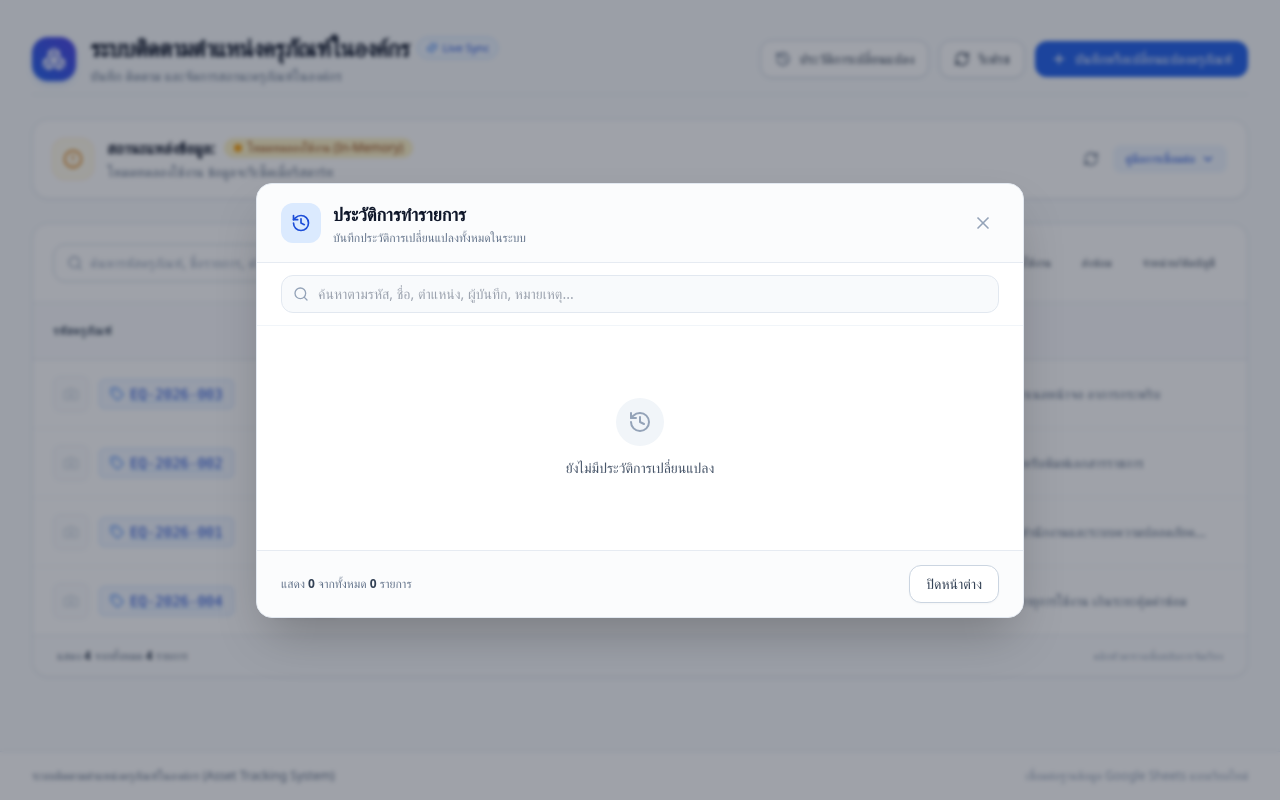
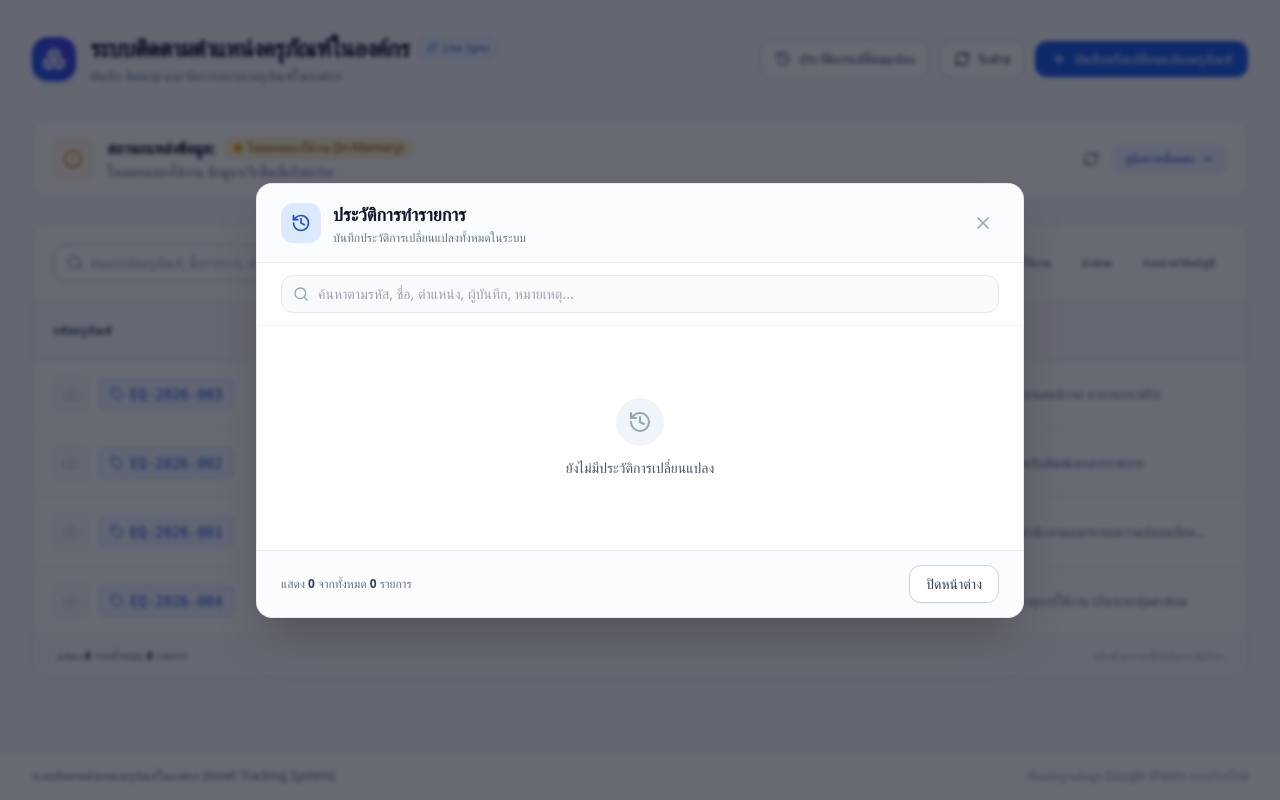
Before and after one commit to PB-DE/test_crud, a Next.js app: page / in a window 1280 px wide. Both pictures are taken after a click on the button "ประวัติการเปลี่ยนแปลง". Built offline with nearby package versions, Linux system fonts and the light colour scheme.

Commit message:
style(polish): visual refinements for contrast, transitions, elevation, and custom scrollbars

```diff
--- a/src/app/globals.css
+++ b/src/app/globals.css
@@ -21,3 +21,26 @@ body {
   background-color: rgba(59, 130, 246, 0.2);
   color: #1e3a8a;
 }
+
+* {
+  caret-color: #2563eb;
+}
+
+/* Subtle, polished custom scrollbar */
+::-webkit-scrollbar {
+  width: 6px;
+  height: 6px;
+}
+
+::-webkit-scrollbar-track {
+  background: transparent;
+}
+
+::-webkit-scrollbar-thumb {
+  background: rgba(148, 163, 184, 0.35);
+  border-radius: 9999px;
+}
+
+::-webkit-scrollbar-thumb:hover {
+  background: rgba(100, 116, 139, 0.55);
+}
--- a/src/components/CameraCaptureModal.tsx
+++ b/src/components/CameraCaptureModal.tsx
@@ -358,7 +358,7 @@ export function CameraCaptureModal({
             <button
               type="button"
               onClick={onClose}
-              className="p-1.5 text-slate-400 hover:text-white hover:bg-slate-800 rounded-lg transition-colors cursor-pointer"
+              className="p-1.5 text-slate-400 hover:text-white hover:bg-slate-800 rounded-lg transition-colors active:scale-95 cursor-pointer"
               aria-label="ปิดกล้อง"
             >
               <X className="w-5 h-5" />
@@ -528,7 +528,7 @@ export function CameraCaptureModal({
               <button
                 type="button"
                 onClick={handleRetake}
-                className="inline-flex items-center gap-1.5 px-4 py-2.5 rounded-xl border border-slate-700 hover:bg-slate-800 text-xs sm:text-sm font-medium text-slate-300 transition-colors cursor-pointer"
+                className="inline-flex items-center gap-1.5 px-4 py-2.5 rounded-xl border border-slate-700 hover:bg-slate-800 active:scale-[0.98] text-xs sm:text-sm font-medium text-slate-300 transition-all cursor-pointer"
               >
                 <RotateCcw className="w-4 h-4" />
                 ถ่ายใหม่
@@ -537,7 +537,7 @@ export function CameraCaptureModal({
               <button
                 type="button"
                 onClick={handleConfirm}
-                className="inline-flex items-center gap-2 px-5 py-2.5 rounded-xl bg-blue-600 hover:bg-blue-500 text-xs sm:text-sm font-semibold text-white shadow-lg shadow-blue-600/30 transition-all cursor-pointer"
+                className="inline-flex items-center gap-2 px-5 py-2.5 rounded-xl bg-blue-600 hover:bg-blue-500 active:bg-blue-700 active:scale-[0.98] text-xs sm:text-sm font-semibold text-white shadow-lg shadow-blue-600/30 transition-all cursor-pointer"
               >
                 <Check className="w-4 h-4" />
                 ใช้ภาพนี้
--- a/src/components/DashboardView.tsx
+++ b/src/components/DashboardView.tsx
@@ -352,7 +352,7 @@ export default function DashboardView() {
             <button
               type="button"
               onClick={() => handleOpenHistory()}
-              className="inline-flex items-center gap-2 px-3.5 py-2 text-xs sm:text-sm font-medium text-slate-700 bg-white border border-slate-300 rounded-xl hover:bg-slate-50 hover:text-slate-900 shadow-xs transition-colors"
+              className="inline-flex items-center gap-2 px-3.5 py-2 text-xs sm:text-sm font-medium text-slate-700 bg-white border border-slate-300 rounded-xl hover:bg-slate-50 hover:text-slate-900 hover:border-slate-400 shadow-2xs transition-all active:scale-[0.98] cursor-pointer focus:outline-none focus-visible:ring-2 focus-visible:ring-blue-500/30"
               title="ดูประวัติการทำรายการทั้งหมดในระบบ"
             >
               <History className="w-4 h-4 text-slate-500" />
@@ -364,7 +364,7 @@ export default function DashboardView() {
               type="button"
               onClick={() => fetchRecords(true)}
               disabled={isRefreshing || isLoadingRecords}
-              className="inline-flex items-center gap-2 px-3.5 py-2 text-xs sm:text-sm font-medium text-slate-700 bg-white border border-slate-300 rounded-xl hover:bg-slate-50 hover:text-slate-900 shadow-xs transition-colors disabled:opacity-50"
+              className="inline-flex items-center gap-2 px-3.5 py-2 text-xs sm:text-sm font-medium text-slate-700 bg-white border border-slate-300 rounded-xl hover:bg-slate-50 hover:text-slate-900 hover:border-slate-400 shadow-2xs transition-all active:scale-[0.98] cursor-pointer disabled:opacity-50 disabled:cursor-not-allowed focus:outline-none focus-visible:ring-2 focus-visible:ring-blue-500/30"
             >
               <RefreshCw
                 className={`w-4 h-4 ${isRefreshing ? 'animate-spin text-blue-600' : ''}`}
@@ -375,7 +375,7 @@ export default function DashboardView() {
             <button
               type="button"
               onClick={() => setIsAddModalOpen(true)}
-              className="inline-flex items-center gap-2 px-4 py-2 text-xs sm:text-sm font-medium text-white bg-blue-600 hover:bg-blue-700 rounded-xl shadow-xs shadow-blue-500/10 transition-colors focus:ring-2 focus:ring-blue-500/20 focus:outline-none"
+              className="inline-flex items-center gap-2 px-4 py-2 text-xs sm:text-sm font-medium text-white bg-blue-600 hover:bg-blue-700 active:bg-blue-800 rounded-xl shadow-xs shadow-blue-500/20 transition-all active:scale-[0.98] cursor-pointer focus:ring-2 focus:ring-blue-500/30 focus:outline-none"
             >
               <Plus className="w-4 h-4" />
               <span>บันทึกหรือเปลี่ยนแปลงครุภัณฑ์</span>
--- a/src/components/LogHistoryModal.tsx
+++ b/src/components/LogHistoryModal.tsx
@@ -115,12 +115,12 @@ export function LogHistoryModal({
     >
       {/* Backdrop */}
       <div
-        className="fixed inset-0 bg-slate-900/40 backdrop-blur-xs transition-opacity"
+        className="fixed inset-0 bg-slate-950/60 backdrop-blur-xs transition-opacity"
         onClick={onClose}
       />
 
       {/* Modal Dialog Card */}
-      <div className="relative w-full max-w-3xl max-h-[88vh] bg-white rounded-2xl shadow-2xl border border-slate-200 z-10 flex flex-col overflow-hidden animate-in fade-in zoom-in-95 duration-150">
+      <div className="relative w-full max-w-3xl max-h-[88vh] bg-white rounded-2xl shadow-2xl border border-slate-200/90 z-10 flex flex-col overflow-hidden animate-in fade-in zoom-in-95 duration-150">
         {/* Header */}
         <div className="px-5 py-4 sm:px-6 border-b border-slate-200/80 bg-slate-50/50 flex items-center justify-between shrink-0">
           <div className="flex items-center gap-3 min-w-0">
--- a/src/components/RecordModal.tsx
+++ b/src/components/RecordModal.tsx
@@ -331,7 +331,7 @@ export function RecordModal({
     >
       {/* Backdrop with dirty protection to prevent accidental data loss */}
       <div
-        className="fixed inset-0 bg-slate-900/40 backdrop-blur-xs transition-opacity"
+        className="fixed inset-0 bg-slate-950/60 backdrop-blur-xs transition-opacity"
         onClick={() => {
           if (isSubmitting) return;
           const isDirty = Boolean(
@@ -764,14 +764,14 @@ export function RecordModal({
               type="button"
               onClick={onClose}
               disabled={isSubmitting}
-              className="px-4 py-2 text-sm font-medium text-slate-700 bg-white border border-slate-300 rounded-xl hover:bg-slate-50 transition-colors disabled:opacity-50 cursor-pointer"
+              className="px-4 py-2 text-sm font-medium text-slate-700 bg-white border border-slate-300 hover:border-slate-400 rounded-xl hover:bg-slate-50 transition-all active:scale-[0.98] disabled:opacity-50 cursor-pointer"
             >
               ยกเลิก
             </button>
             <button
               type="submit"
               disabled={isSubmitting || isUploading}
-              className="inline-flex items-center gap-2 px-5 py-2 text-sm font-medium text-white bg-blue-600 hover:bg-blue-700 rounded-xl shadow-xs transition-colors disabled:opacity-50 focus:ring-2 focus:ring-blue-500/20 focus:outline-none cursor-pointer"
+              className="inline-flex items-center gap-2 px-5 py-2 text-sm font-medium text-white bg-blue-600 hover:bg-blue-700 active:bg-blue-800 rounded-xl shadow-xs shadow-blue-500/20 transition-all active:scale-[0.98] disabled:opacity-50 focus:ring-2 focus:ring-blue-500/20 focus:outline-none cursor-pointer"
             >
               {isSubmitting || isUploading ? (
                 <>
--- a/src/components/RecordTable.tsx
+++ b/src/components/RecordTable.tsx
@@ -146,14 +146,14 @@ export function RecordTable({
             placeholder="ค้นหารหัสครุภัณฑ์, ชื่อรายการ, ตำแหน่ง, ผู้รับผิดชอบ..."
             value={searchQuery}
             onChange={(e) => onSearchChange(e.target.value)}
-            className="w-full pl-9 pr-9 py-2 text-sm rounded-xl border border-slate-300 placeholder-slate-400 focus:outline-none focus:ring-2 focus:ring-blue-500/20 focus:border-blue-500 transition-all"
+            className="w-full pl-9 pr-9 py-2 text-sm rounded-xl border border-slate-300 hover:border-slate-400 placeholder-slate-400 focus:outline-none focus:ring-2 focus:ring-blue-500/20 focus:border-blue-500 transition-all bg-white shadow-2xs"
           />
           {searchQuery && (
             <button
               type="button"
               onClick={() => onSearchChange('')}
               aria-label="ล้างคำค้นหา"
-              className="absolute right-3 top-1/2 -translate-y-1/2 text-slate-400 hover:text-slate-600 p-0.5 rounded-full"
+              className="absolute right-3 top-1/2 -translate-y-1/2 text-slate-400 hover:text-slate-600 p-0.5 rounded-full cursor-pointer hover:bg-slate-100 transition-colors"
             >
               <X className="w-4 h-4" />
             </button>
@@ -165,10 +165,10 @@ export function RecordTable({
           <button
             type="button"
             onClick={() => onStatusFilterChange('ทั้งหมด')}
-            className={`px-3 py-1.5 text-xs font-medium rounded-lg transition-colors whitespace-nowrap ${
+            className={`px-3 py-1.5 text-xs font-medium rounded-lg transition-all active:scale-95 cursor-pointer whitespace-nowrap ${
               isAllFilterActive
                 ? 'bg-slate-900 text-white shadow-xs'
-                : 'text-slate-600 hover:bg-slate-100'
+                : 'text-slate-600 hover:bg-slate-100 hover:text-slate-900'
             }`}
           >
             ทั้งหมด
@@ -178,10 +178,10 @@ export function RecordTable({
               key={status}
               type="button"
               onClick={() => onStatusFilterChange(status)}
-              className={`px-3 py-1.5 text-xs font-medium rounded-lg transition-colors whitespace-nowrap ${
+              className={`px-3 py-1.5 text-xs font-medium rounded-lg transition-all active:scale-95 cursor-pointer whitespace-nowrap ${
                 statusFilter === status
                   ? 'bg-slate-900 text-white shadow-xs'
-                  : 'text-slate-600 hover:bg-slate-100'
+                  : 'text-slate-600 hover:bg-slate-100 hover:text-slate-900'
               }`}
             >
               {status}
@@ -398,7 +398,7 @@ export function RecordTable({
               records.map((record) => (
                 <tr
                   key={record.id}
-                  className="hover:bg-slate-50/80 transition-colors group"
+                  className="hover:bg-blue-50/25 transition-colors group"
                 >
                   {/* รหัสและรูปภาพครุภัณฑ์ */}
                   <td className="py-3.5 px-4 sm:px-5 font-mono tabular-nums text-xs sm:text-sm font-semibold text-blue-700 whitespace-nowrap">
@@ -412,7 +412,7 @@ export function RecordTable({
                               title: `${record.assetCode} - ${record.name}`,
                             })
                           }
-                          className="w-9 h-9 rounded-lg overflow-hidden border border-slate-200 shadow-2xs shrink-0 cursor-pointer hover:border-blue-400 hover:ring-2 hover:ring-blue-500/20 transition-all relative group bg-slate-50"
+                          className="w-9 h-9 rounded-lg overflow-hidden border border-slate-200/90 shadow-2xs shrink-0 cursor-pointer hover:border-blue-400 hover:ring-2 hover:ring-blue-500/25 active:scale-95 transition-all relative group bg-slate-100"
                           title="คลิกเพื่อดูรูปภาพขนาดเต็ม"
                           aria-label={`ดูรูปภาพ ${record.name}`}
                         >
@@ -516,7 +516,7 @@ export function RecordTable({
                           onClick={() => onViewHistory(record)}
                           aria-label={`ดูประวัติ ${record.name} (${record.assetCode})`}
                           title="ดูประวัติการเปลี่ยนแปลง"
-                          className="p-2 text-slate-500 hover:text-indigo-600 hover:bg-indigo-50 rounded-lg transition-colors min-w-[36px] min-h-[36px] flex items-center justify-center focus:outline-none focus:ring-2 focus:ring-indigo-500/20"
+                          className="p-2 text-slate-500 hover:text-indigo-600 hover:bg-indigo-50 rounded-lg transition-all active:scale-95 cursor-pointer min-w-[36px] min-h-[36px] flex items-center justify-center focus:outline-none focus:ring-2 focus:ring-indigo-500/20"
                         >
                           <History className="w-4 h-4" />
                         </button>
@@ -526,7 +526,7 @@ export function RecordTable({
                         onClick={() => onEdit(record)}
                         aria-label={`แก้ไข ${record.name} (${record.assetCode})`}
                         title="แก้ไขข้อมูลครุภัณฑ์"
-                        className="p-2 text-slate-500 hover:text-blue-600 hover:bg-blue-50 rounded-lg transition-colors min-w-[36px] min-h-[36px] flex items-center justify-center focus:outline-none focus:ring-2 focus:ring-blue-500/20"
+                        className="p-2 text-slate-500 hover:text-blue-600 hover:bg-blue-50 rounded-lg transition-all active:scale-95 cursor-pointer min-w-[36px] min-h-[36px] flex items-center justify-center focus:outline-none focus:ring-2 focus:ring-blue-500/20"
                       >
                         <Pencil className="w-4 h-4" />
                       </button>
@@ -536,7 +536,7 @@ export function RecordTable({
                         disabled={record.status === 'จำหน่าย/ตัดบัญชี'}
                         aria-label={`จำหน่าย/ตัดบัญชี ${record.name} (${record.assetCode})`}
                         title={record.status === 'จำหน่าย/ตัดบัญชี' ? 'ครุภัณฑ์นี้จำหน่าย/ตัดบัญชีแล้ว' : 'จำหน่าย/ตัดบัญชีครุภัณฑ์'}
-                        className="p-2 text-slate-500 hover:text-rose-600 hover:bg-rose-50 rounded-lg transition-colors disabled:opacity-30 disabled:hover:bg-transparent disabled:hover:text-slate-500 disabled:cursor-not-allowed min-w-[36px] min-h-[36px] flex items-center justify-center focus:outline-none focus:ring-2 focus:ring-rose-500/20"
+                        className="p-2 text-slate-500 hover:text-rose-600 hover:bg-rose-50 rounded-lg transition-all active:scale-95 cursor-pointer disabled:opacity-30 disabled:hover:bg-transparent disabled:hover:text-slate-500 disabled:cursor-not-allowed min-w-[36px] min-h-[36px] flex items-center justify-center focus:outline-none focus:ring-2 focus:ring-rose-500/20"
                       >
                         <Trash2 className="w-4 h-4" />
                       </button>
--- a/src/components/Toast.tsx
+++ b/src/components/Toast.tsx
@@ -54,7 +54,7 @@ export function Toast({
       role="alert"
       aria-live="polite"
       className={cn(
-        'flex items-start gap-3 w-full max-w-sm rounded-xl border p-4 shadow-lg transition-all transform ease-out duration-200',
+        'flex items-start gap-3 w-full max-w-sm rounded-xl border p-4 shadow-lg transition-all transform ease-out duration-200 animate-in slide-in-from-bottom-3 fade-in',
         typeConfig.border
       )}
     >
```
Also changed, not shown: src/components/DeleteDialog.tsx (+5 -5 lines), src/components/QrScannerModal.tsx (+5 -5 lines), .impeccable/critique/2026-11-08T06-31-07Z__src-app-page-tsx.md.
